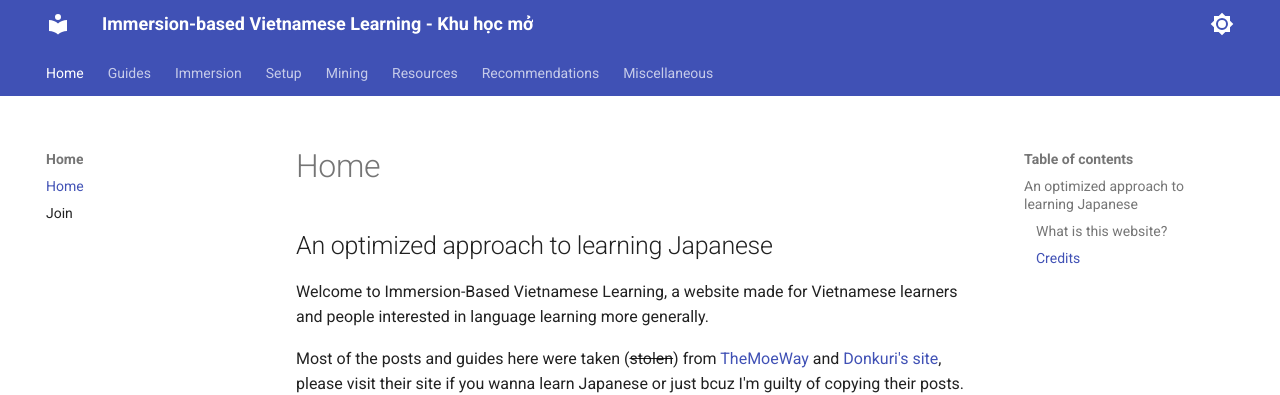
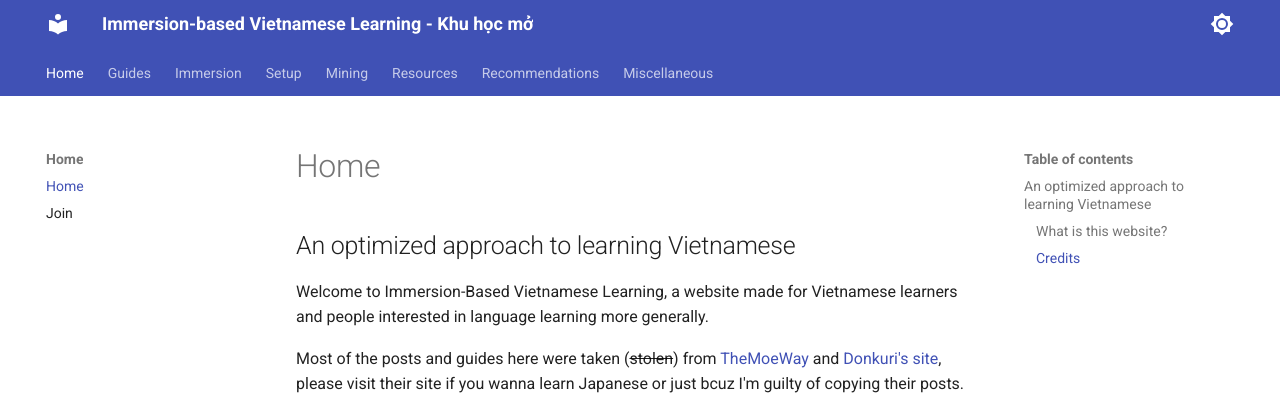
Before and after one commit to daihocmo/learn-vietnamese, an MkDocs documentation site: the page built from docs/index.md, in a window 1280 px wide and 1047 px high. Shown: the top 395 px of the window. Built offline with MkDocs 1.6.1 and Material for MkDocs 9.7.7, drawn with Linux system fonts in a browser that asks for light colours.

Commit message:
Cập nhật tiêu đề

```diff
--- a/docs/index.md
+++ b/docs/index.md
@@ -1,4 +1,4 @@
-## An optimized approach to learning Japanese
+## An optimized approach to learning Vietnamese
 
 Welcome to Immersion-Based Vietnamese Learning, a website made for Vietnamese learners and people interested in language learning more generally.
 
```
